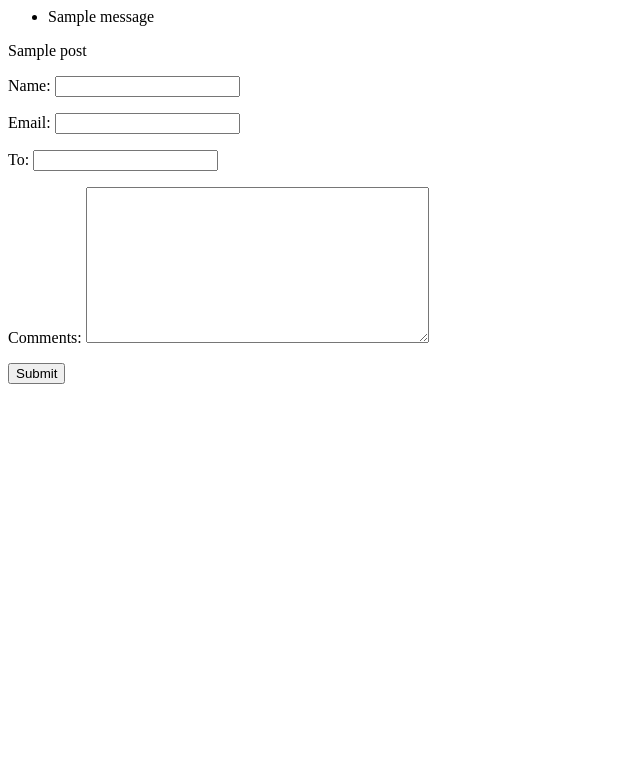
After one commit to DireWolf707/Advance-Blog, a Django app: page /1/share/ in a window 1280 px wide. The commit adds this page. Shown: the top 783 px of the page, without its empty margins (0-640 px from the left). Run offline with Django 3.2, Linux system fonts and the light colour scheme; tables that the repository leaves empty hold one stand-in row (values such as "Sample post"); one stand-in notice (Sample message) is shown.

Commit message:
added share functionality

```diff
--- a/backend/settings.py
+++ b/backend/settings.py
@@ -124,3 +124,6 @@ STATIC_URL = '/static/'
 # https://docs.djangoproject.com/en/3.2/ref/settings/#default-auto-field
 
 DEFAULT_AUTO_FIELD = 'django.db.models.BigAutoField'
+
+
+EMAIL_BACKEND = 'django.core.mail.backends.console.EmailBackend'
--- /dev/null
+++ b/blog/forms.py
@@ -0,0 +1,7 @@
+from django import forms
+
+class EmailForm(forms.Form):
+    name = forms.CharField(max_length=25)
+    email = forms.EmailField()
+    to = forms.EmailField()
+    comments = forms.CharField(required=False,widget=forms.Textarea)
--- a/blog/models.py
+++ b/blog/models.py
@@ -29,6 +29,7 @@ class Post(models.Model):
 
     class Meta:
         ordering = ('-publish',)
+        #used when object list is called
 
     def __str__(self) -> str:
         return self.title
--- a/blog/urls.py
+++ b/blog/urls.py
@@ -1,8 +1,9 @@
 from django.urls import path
-from .views import PostDetail,PostList
+from .views import PostDetail,PostList,PostShare
 app_name = 'blog'
 
 urlpatterns = [
     path('',PostList.as_view(),name='post_list'),
-    path('<int:year>/<int:month>/<int:day>/<slug:slug>',PostDetail.as_view(),name='post_detail'),
+    path('<int:pk>/share/',PostShare.as_view(),name='post_share'),
+    path('<int:year>/<int:month>/<int:day>/<slug:slug>/',PostDetail.as_view(),name='post_detail'),
 ]
--- a/blog/views.py
+++ b/blog/views.py
@@ -1,6 +1,9 @@
-from django.shortcuts import render,get_object_or_404
+from django.shortcuts import render,get_object_or_404,redirect
 from .models import Post
-from django.views.generic import ListView,View
+from django.views.generic import ListView,View,FormView
+from .forms import EmailForm
+from django.contrib import messages
+from django.core.mail import send_mail
 
 class PostList(ListView):
     queryset = Post.published.all()
@@ -19,3 +22,32 @@ class PostDetail(View):
                                  )
 
         return render(request,'detail.html',{'post':post})
+
+class PostShare(FormView):
+    form_class = EmailForm
+    template_name = 'share.html'
+
+    def form_valid(self, form):
+        form_data = form.cleaned_data
+        post = get_object_or_404(Post,id=self.kwargs['pk'])
+
+        #preparing email after validating data
+        post_url = self.request.build_absolute_uri(
+            post.get_absolute_url()
+        )
+        subject = f"{form_data['name']} recommended you to read {post.title}"
+        message = f"Read {post.title} at {post_url}"
+        if form_data['comments']:
+            message += f"\n\n{form_data['name']}'s comments : {form_data['comments']}"
+
+        #sending email after validating data
+        send_mail(subject,message,'admin@mail.com',(form_data['to'],))
+
+        #adding succeess message
+        messages.success(self.request, 'Post Shared Successfully !')
+        return redirect('blog:post_share',self.kwargs['pk'])
+
+    def get_context_data(self, **kwargs):
+        context = super().get_context_data(**kwargs)
+        context['post'] = get_object_or_404(Post,id=self.kwargs['pk'])
+        return context
--- a/templates/detail.html
+++ b/templates/detail.html
@@ -1 +1,6 @@
+
+
+
+
 {{post.author}}-{{post.title}}
+<a href="{% url 'blog:post_share' post.pk %}">share</a>
--- /dev/null
+++ b/templates/share.html
@@ -0,0 +1,15 @@
+
+{% if messages %}
+<ul class="messages">
+    {% for message in messages %}
+    <li{% if message.tags %} class="{{ message.tags }}"{% endif %}>{{ message }}</li>
+    {% endfor %}
+</ul>
+{% endif %}
+
+{{post.title}}
+<form method="post">
+{% csrf_token %}
+{{form.as_p}}
+<input type='submit'>
+</form>
```
